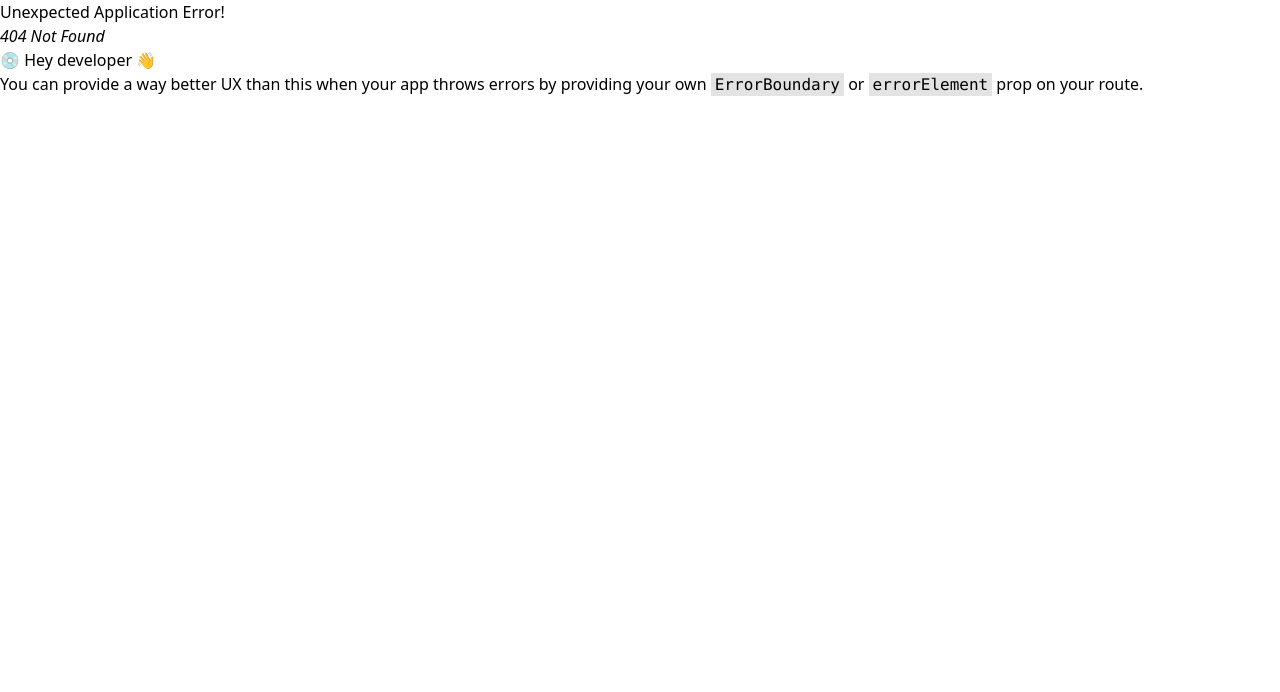
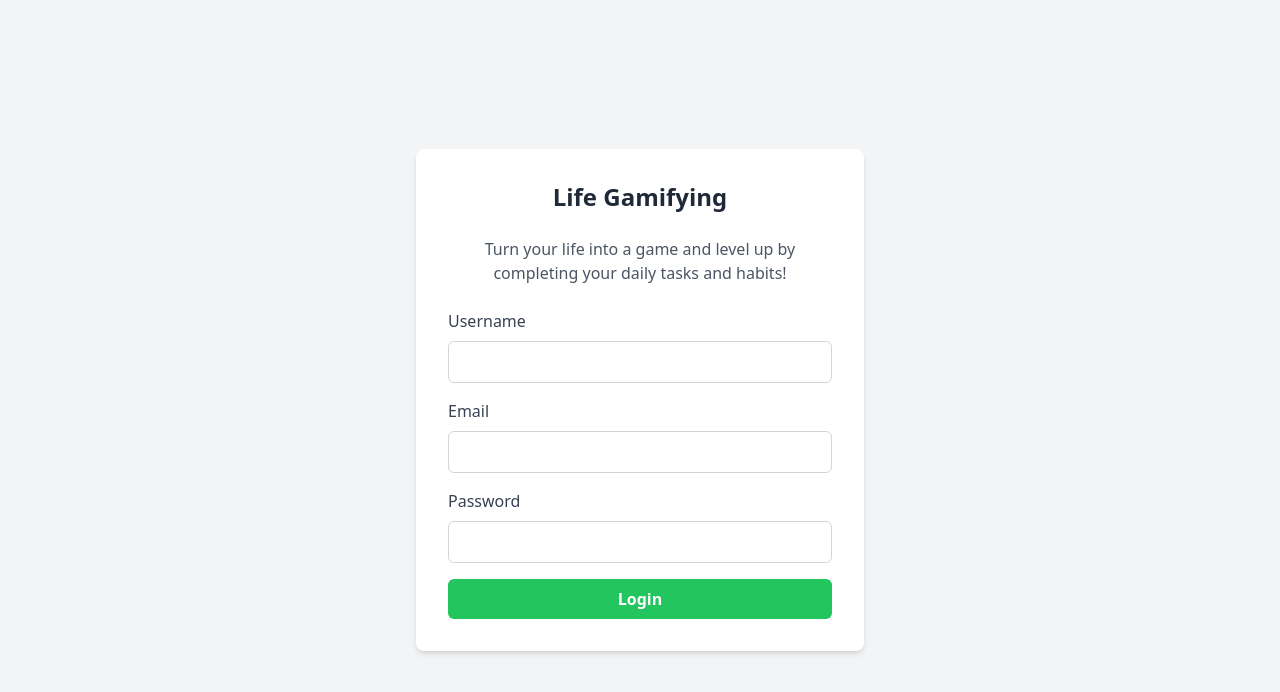
Before and after one commit to hoangtv090103/life-gamifying-fe, a React (Vite) app: page /signup in a window 1280 px wide. Before the commit this address had no page. Shown: the top 692 px of the page. Built offline with nearby package versions, Linux system fonts and the light colour scheme.

Commit message:
Add SignUp page component and update routing

```diff
--- a/src/main.tsx
+++ b/src/main.tsx
@@ -5,11 +5,16 @@ import { RouterProvider, createBrowserRouter } from "react-router-dom";
 import Login from "./page/Login.tsx";
 import Home from "./page/Home.tsx";
 import Main from "./page/Main.tsx";
+import SignUp from "./page/Register.tsx";
 
 const router = createBrowserRouter([
   {
     path: "/",
     element: <Home />,
+  },
+  {
+    path: "/signup",
+    element: <SignUp />,
   },
   {
     path: "/login",
--- a/src/page/Home.tsx
+++ b/src/page/Home.tsx
@@ -30,8 +30,7 @@ const Home: React.FC = () => {
           <button
             className="px-4 py-2 bg-green-500 rounded-md hover:bg-green-600 font-bold"
             onClick={() => {
-              console.log("Redirecting to /login");
-              navigate("/login");
+              navigate("/register");
             }}
           >
             Get Started
--- /dev/null
+++ b/src/page/Register.tsx
@@ -0,0 +1,95 @@
+import axios from "axios";
+import React, { useState } from "react";
+import { useNavigate } from "react-router-dom";
+
+const SignUp: React.FC = () => {
+  const [username, setUsername] = useState("");
+  const [email, setEmail] = useState("");
+  const [password, setPassword] = useState("");
+  const navigate = useNavigate();
+
+  const handleSubmit = async (e: React.FormEvent) => {
+    e.preventDefault();
+    try {
+      const res = await axios.post("/api/auth/register", {
+        username: username,
+        email: email,
+        password: password,
+      });
+
+      // Check if HTTP status code is 201
+      if (res.status !== 201) {
+        console.error("Could not register user");
+        return;
+      }
+
+      // redirect to the login page with React Router
+      return navigate("/login");
+    } catch (error) {
+      console.error(error);
+    }
+  };
+
+  return (
+    <div className="min-h-screen flex items-center justify-center bg-gray-100">
+      <div className="bg-white p-8 rounded-lg shadow-md w-full max-w-md">
+        <h1 className="text-2xl font-bold mb-6 text-center text-gray-800">
+          Life Gamifying
+        </h1>
+        <p className="text-center text-gray-600 mb-6">
+          Turn your life into a game and level up by completing your daily tasks
+          and habits!
+        </p>
+        <form onSubmit={handleSubmit}>
+          <div className="mb-4">
+            <label htmlFor="login" className="block text-gray-700 mb-2">
+              Username
+            </label>
+            <input
+              type="Username"
+              id="username"
+              value={username}
+              onChange={(e) => setUsername(e.target.value)}
+              required
+              className="w-full px-3 py-2 border border-gray-300 rounded-md"
+            />
+          </div>
+          <div className="mb-4">
+            <label htmlFor="login" className="block text-gray-700 mb-2">
+              Email
+            </label>
+            <input
+              type="Email"
+              id="email"
+              value={email}
+              onChange={(e) => setEmail(e.target.value)}
+              required
+              className="w-full px-3 py-2 border border-gray-300 rounded-md"
+            />
+          </div>
+          <div className="mb-4">
+            <label htmlFor="password" className="block text-gray-700 mb-2">
+              Password
+            </label>
+            <input
+              type="password"
+              id="password"
+              value={password}
+              onChange={(e) => setPassword(e.target.value)}
+              required
+              className="w-full px-3 py-2 border border-gray-300 rounded-md"
+            />
+          </div>
+          <button
+            type="submit"
+            className="w-full py-2 bg-green-500 text-white font-bold rounded-md hover:bg-green-600"
+          >
+            Login
+          </button>
+        </form>
+      </div>
+    </div>
+  );
+};
+
+export default SignUp;
```
